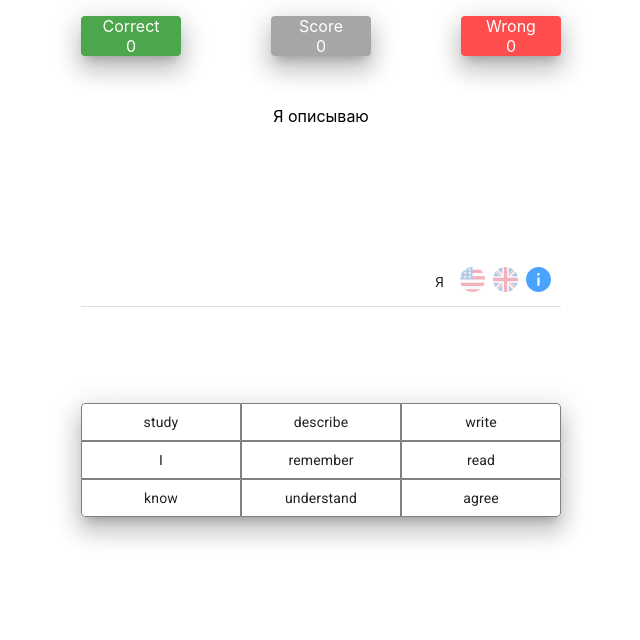
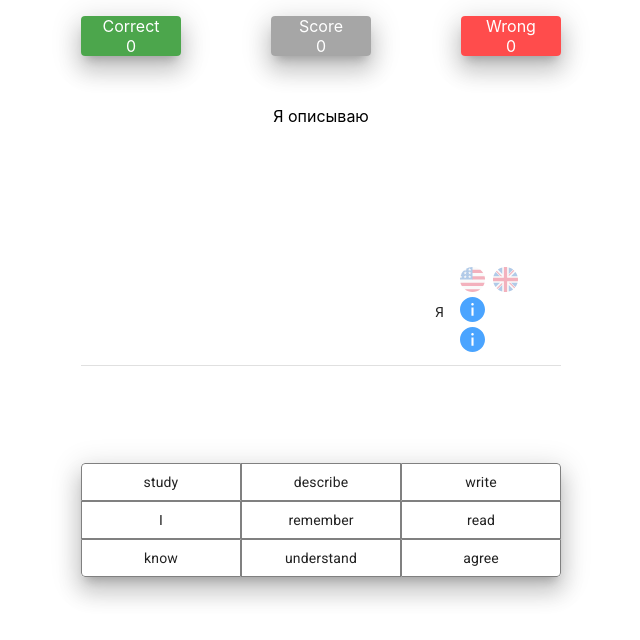
Before and after one commit to thedavidoff/english, a React (Create React App) app: page /1 in a window 1280 px wide. Shown: the top 640 px of the page, without its empty margins (319-959 px from the left). Built offline with nearby package versions, Linux system fonts and the light colour scheme; data requests are answered from the project's data file.

Commit message:
Added infoModal component (popup window that appears when you click on the info button)

```diff
--- a/src/AudioPlayer.tsx
+++ b/src/AudioPlayer.tsx
@@ -16,6 +16,7 @@ import {
   TableCell,
   TableRow,
 } from "@material-ui/core";
+import InfoModal from "./InfoModal";
 
 const useStyles = makeStyles({
   audioPlayerTable: {
@@ -143,7 +144,9 @@ const AudioPlayer: React.FC<IAudioPlayerProps> = React.memo(({ task }) => {
               onMouseEnter={handleMouseEnter}
               onMouseLeave={handleMouseLeave}
               className={classes.audioPlayerImg}
+              onClick={() => console.log("click")}
             />
+            <InfoModal handleMouseEnter={handleMouseEnter} handleMouseLeave={handleMouseLeave} />
           </TableCell>
         </TableRow>
         <TableRow>
--- /dev/null
+++ b/src/InfoModal.tsx
@@ -0,0 +1,77 @@
+import React from "react";
+import { Transition } from "react-transition-group";
+import { makeStyles, Theme, createStyles } from "@material-ui/core/styles";
+import Modal from "@material-ui/core/Modal";
+import Backdrop from "@material-ui/core/Backdrop";
+import infoLogo from "./images/info.svg";
+import { IInfoModalProps } from "./interfaces";
+
+const useStyles = makeStyles((theme: Theme) =>
+  createStyles({
+    audioPlayerImg: {
+      marginRight: 8,
+      "&:hover": {
+        cursor: "pointer",
+      },
+    },
+    modal: {
+      display: "flex",
+      alignItems: "center",
+      justifyContent: "center",
+    },
+    paper: {
+      backgroundColor: theme.palette.background.paper,
+      border: "2px solid #000",
+      boxShadow: theme.shadows[5],
+      padding: theme.spacing(2, 4, 3),
+    },
+  })
+);
+
+const InfoModal: React.FC<IInfoModalProps> = ({
+  handleMouseEnter,
+  handleMouseLeave,
+}) => {
+  const classes = useStyles();
+  const [open, setOpen] = React.useState(false);
+
+  const handleOpen = () => {
+    setOpen(true);
+  };
+
+  const handleClose = () => {
+    setOpen(false);
+  };
+
+  return (
+    <div>
+      <img
+        src={infoLogo}
+        alt="infoLogo"
+        onMouseEnter={handleMouseEnter}
+        onMouseLeave={handleMouseLeave}
+        className={classes.audioPlayerImg}
+        onClick={handleOpen}
+      />
+      <Modal
+        className={classes.modal}
+        open={open}
+        onClose={handleClose}
+        closeAfterTransition
+        BackdropComponent={Backdrop}
+        BackdropProps={{
+          timeout: 500,
+        }}
+      >
+        <Transition in={open} timeout={0}>
+          <div className={classes.paper}>
+            <h2>Transition modal</h2>
+            <p>react-transition-group animates me.</p>
+          </div>
+        </Transition>
+      </Modal>
+    </div>
+  );
+};
+
+export default InfoModal;
--- a/src/Lesson.tsx
+++ b/src/Lesson.tsx
@@ -240,7 +240,7 @@ const Lesson: React.FC = () => {
         {status !== null ? (
           <div
             className={classes.status}
-            onClick={!status ? handleClear : () => {}}
+            onClick={!status ? handleClear : undefined}
           >
             {status ? (
               <CheckCircleOutlineOutlinedIcon
--- a/src/index.tsx
+++ b/src/index.tsx
@@ -7,11 +7,9 @@ import "./index.css";
 import App from "./App";
 
 ReactDOM.render(
-  <React.StrictMode>
     <BrowserRouter>
       <App />
-    </BrowserRouter>
-  </React.StrictMode>,
+    </BrowserRouter>,
   document.getElementById("root")
 );
 
--- a/src/interfaces.tsx
+++ b/src/interfaces.tsx
@@ -21,6 +21,10 @@ export interface IAudio {
   playUS: () => {},
   playUK: () => {},
 }
+export interface IInfoModalProps {
+  handleMouseEnter: (e: React.MouseEvent<HTMLImageElement>) => void,
+  handleMouseLeave: (e: React.MouseEvent<HTMLImageElement>) => void
+}
 export interface IPossibleAnswers {
   possibleAnswers: Array<string>;
 }
```
Also changed, not shown: 2 other files (tests, documents, lock files or other folders).
